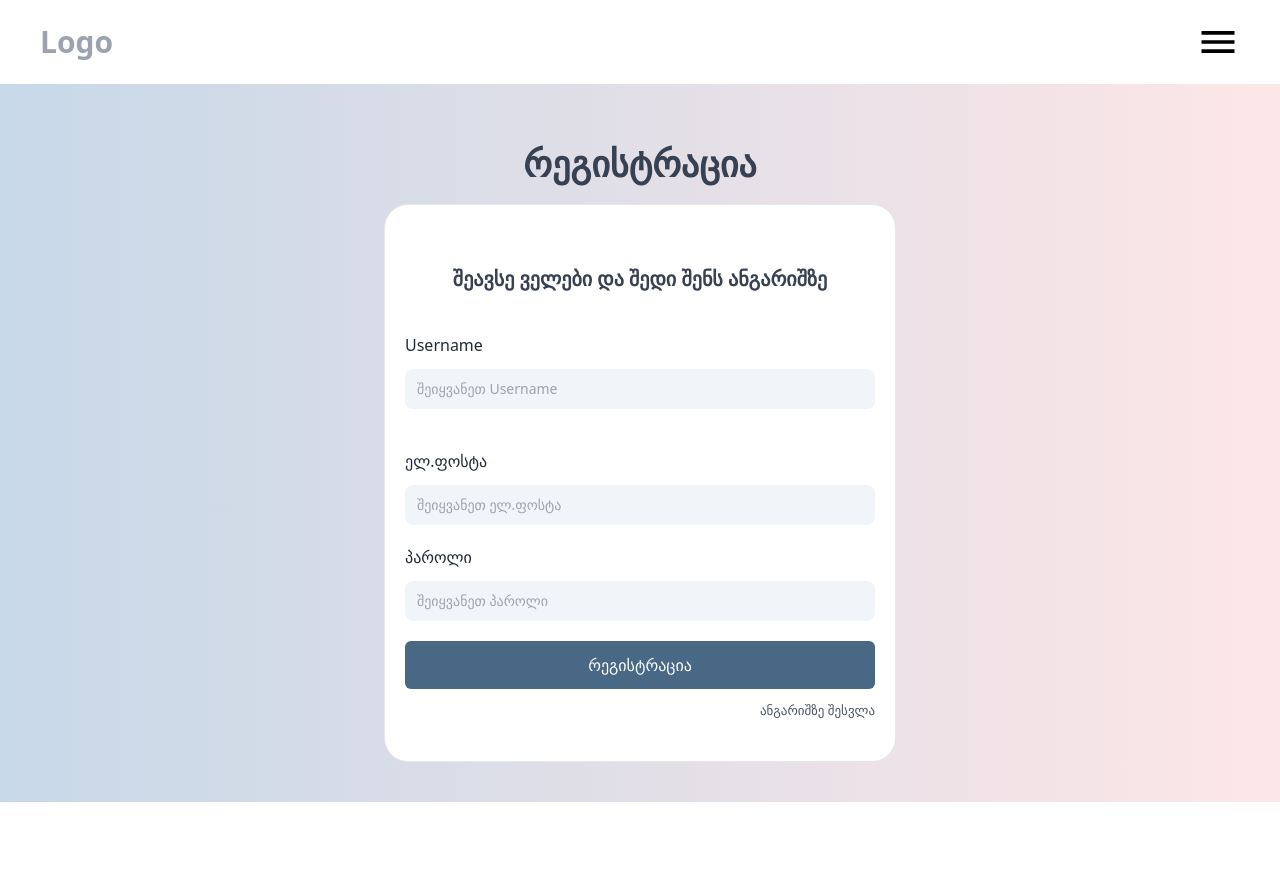
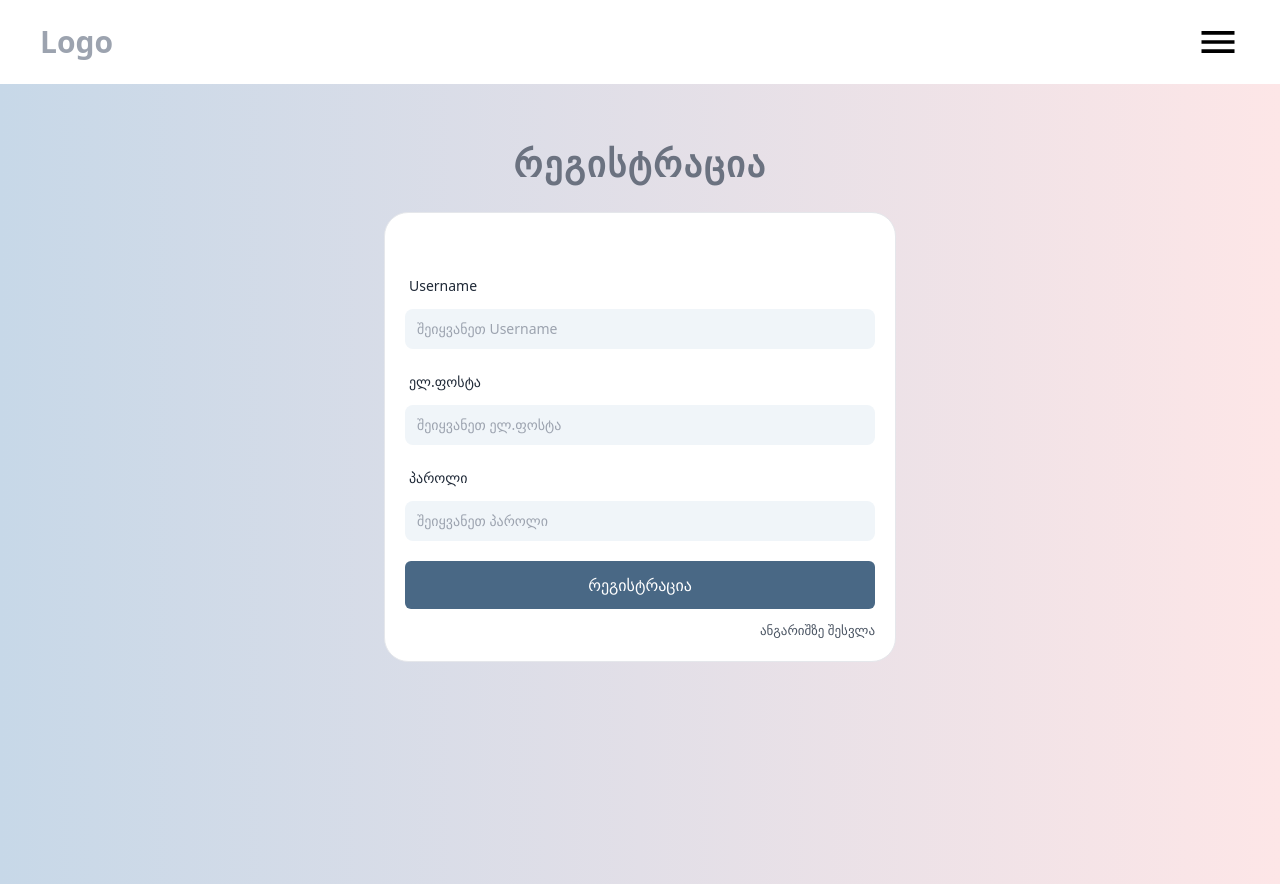
Before and after one commit to levaniakobidze/books-project, a Next.js app: page /auth/register in a window 1280 px wide. Before the commit the page ends 802 px from the top, so only its background shows below. Built offline with nearby package versions, Linux system fonts and the light colour scheme.

Commit message:
style: auth style changes

```diff
--- a/src/pages/auth/login/index.tsx
+++ b/src/pages/auth/login/index.tsx
@@ -6,17 +6,17 @@ function Login() {
   return (
     <Fragment>
       <Navigation />
-      <section className="px-10 py-10 w-full h-[100vh] flex flex-col    bg-gradient-to-r to-tl from-[#c7d8e8] to-[#fde6e7]">
+      <section className="px-3 py-10 w-full h-screen flex flex-col    bg-gradient-to-r to-tl from-[#c7d8e8] to-[#fde6e7]">
         <div className=" text-center my-5 ">
-          <h1 className="text-black text-4xl font-bold ">ავტორიზაცია</h1>
-          <p className="text-black mt-3 ">შედი შენს ანგარიშზე</p>
+          <h1 className="text-gray-500 text-4xl font-bold ">ავტორიზაცია</h1>
+          {/* <p className="text-black mt-3 ">შედი შენს ანგარიშზე</p> */}
         </div>
-        <div className=" px-5 py-10 w-full sm:mx-auto sm:w-full sm:max-w-lg border rounded-3xl bg-white ">
-          <h1 className="text-center mt-5 font-bold text-xl">
+        <div className="mt-3 px-5 py-5 w-full sm:mx-auto sm:w-full sm:max-w-lg border rounded-3xl bg-white ">
+          {/* <h1 className="text-center mt-5 font-bold text-xl">
             შეავსე ველები და შედი შენს ანგარიშზე
-          </h1>
+          </h1> */}
           <div className="mt-10 ">
-            <label htmlFor="email" className="text-gray-800">
+            <label htmlFor="email" className="px-1 text-sm text-gray-800">
               ელ.ფოსტა
             </label>
             <input
@@ -28,7 +28,7 @@ function Login() {
             />
           </div>
           <div className="mt-5">
-            <label htmlFor="password" className="text-gray-800">
+            <label htmlFor="password" className="px-1 text-sm text-gray-800">
               პაროლი
             </label>
             <input
@@ -52,7 +52,7 @@ function Login() {
           </div>
           <Link
             href={"/auth/register"}
-            className="flex justify-end text-[13px] mt-3 text-gray-600 hover:text-gray-500 cursor-pointer">
+            className="flex justify-end text-[13px] mt-3 text-[#496885] hover:text-gray-500 cursor-pointer">
             რეგისტრაცია
           </Link>
         </div>
--- a/src/pages/auth/register/index.tsx
+++ b/src/pages/auth/register/index.tsx
@@ -6,17 +6,19 @@ function Register() {
   return (
     <Fragment>
       <Navigation />
-      <section className="px-10 py-10 w-full min:h-[100vh] flex flex-col    bg-gradient-to-r to-tl from-[#c7d8e8] to-[#fde6e7]">
+      <section className="px-3 py-10 w-ful h-screen flex flex-col    bg-gradient-to-r to-tl from-[#c7d8e8] to-[#fde6e7]">
         <div className=" text-center my-5 ">
-          <h1 className="text-gray-700 text-4xl font-bold ">რეგისტრაცია</h1>
+          <h1 className="text-gray-500 text-4xl font-bold tracking-wider ">
+            რეგისტრაცია
+          </h1>
           {/* <p className="text-black mt-3 ">შედი შენს ანგარიშზე</p> */}
         </div>
-        <div className=" px-5 py-10 w-full sm:mx-auto sm:w-full sm:max-w-lg border rounded-3xl bg-white ">
-          <h1 className="text-gray-700 text-center mt-5 font-bold text-xl">
+        <div className="mt-2 px-5 py-5 w-full sm:mx-auto sm:w-full sm:max-w-lg border rounded-3xl bg-white ">
+          {/* <h1 className="text-gray-700 text-center mt-5 font-bold text-xl">
             შეავსე ველები და შედი შენს ანგარიშზე
-          </h1>
+          </h1> */}
           <div className="mt-10 ">
-            <label htmlFor="text" className="text-gray-800">
+            <label htmlFor="text" className="px-1 text-sm text-gray-800">
               Username
             </label>
             <input
@@ -27,8 +29,8 @@ function Register() {
               className="mt-3 w-full py-2.5 px-3 bg-[#f0f5f9] border-0 outline-none rounded-lg focus:outline focus:outline-cyan-300  text-sm"
             />
           </div>
-          <div className="mt-10 ">
-            <label htmlFor="text" className="text-gray-800">
+          <div className="mt-5 ">
+            <label htmlFor="text" className="px-1 text-sm text-gray-800">
               ელ.ფოსტა
             </label>
             <input
@@ -40,7 +42,7 @@ function Register() {
             />
           </div>
           <div className="mt-5">
-            <label htmlFor="password" className="text-gray-800">
+            <label htmlFor="password" className="px-1 text-sm text-gray-800">
               პაროლი
             </label>
             <input
--- a/src/styles/globals.css
+++ b/src/styles/globals.css
@@ -1,6 +1,12 @@
 @tailwind base;
 @tailwind components;
 @tailwind utilities;
+
+* {
+  margin: 0;
+  padding: 0;
+  box-sizing: border-box;
+}
 
 @keyframes opacity-animation {
   from {
```
